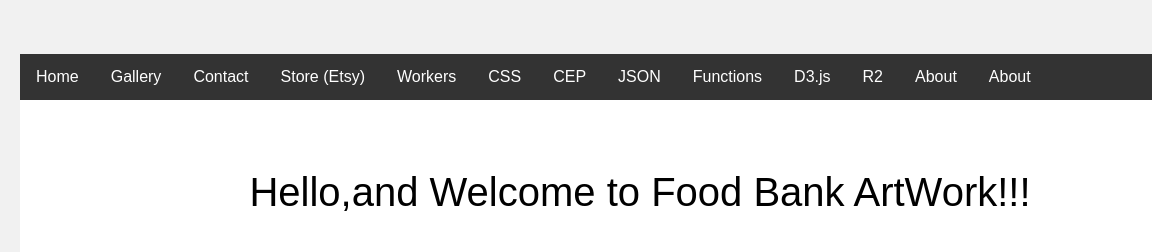
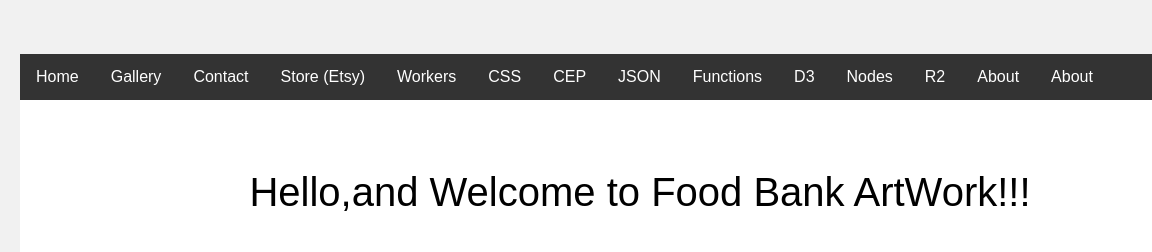
Before and after one commit to jwh99common/fbawhtml, a plain HTML site: page index.html in a window 1280 px wide. Shown: the top 252 px of the page, 0-1152 px from the left. Drawn offline with nearby package versions, Linux system fonts and the light colour scheme.

Commit message:
Update navigation.html

```diff
--- a/navigation.html
+++ b/navigation.html
@@ -22,7 +22,9 @@
   <li><a href="cep.html">CEP</a></li>
   <li><a href="json.html">JSON</a></li>
   <li><a href="functions.html">Functions</a></li>
-  <li><a href="d3.html">D3.js</a></li>
+  <li><a href="d3.html">D3</a></li>
+  <li><a href="nodes.html">Nodes</a></li>
+
   <li><a href="r2.html">R2</a></li>
 
    <!--   <li><a href="x.html">X-CSS</a></li>-->
```
